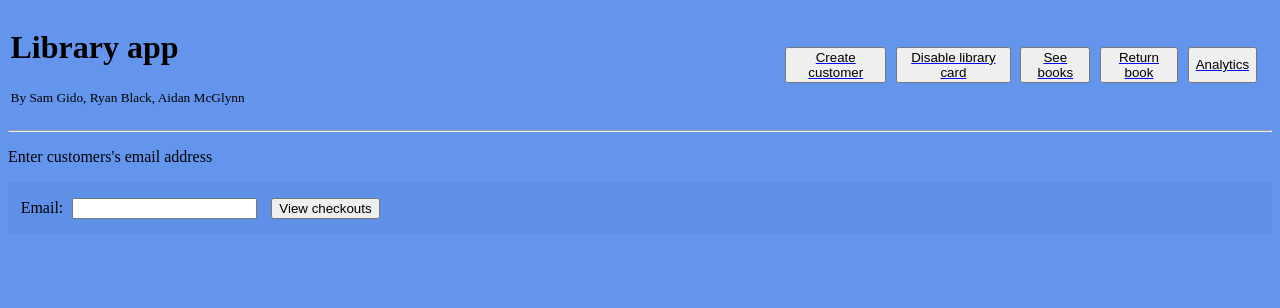
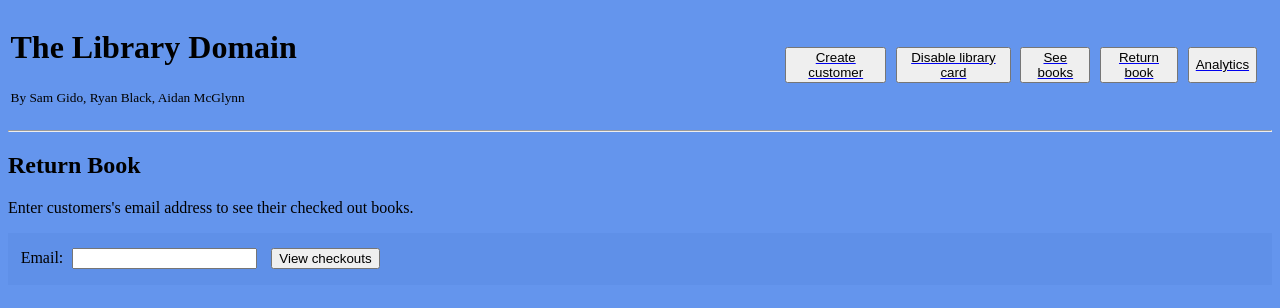
Before and after one commit to samgido/ksu-cis560-project-app, a Flask app: page /return_book in a window 1280 px wide. Shown: the top 308 px of the page. Run offline with Flask 3, Linux system fonts and the light colour scheme; parts of the project's set-up code (start-up, migrations or seed data) failed here and were passed over.

Commit message:
add icon adn change names

```diff
--- a/templates/analytics/analytics_input.html
+++ b/templates/analytics/analytics_input.html
@@ -1,5 +1,7 @@
 {% extends 'base.html' %}
 {% block content %}
+
+<p>Pick an analytic and a time-frame.</p>
 
 <form id="form" name="form" method="POST" class="form">
 	<div>
--- a/templates/base.html
+++ b/templates/base.html
@@ -2,14 +2,15 @@
 <html>
 <head>
 	<meta charset="utf-8">
-	<title>{% block title %}KSU CIS560 Project{% endblock %}</title>
+	<title>{% block title %}The Library Domain{% endblock %}</title>
 	<link rel="stylesheet" type="text/css" href="{{ url_for('static', filename='style.css') }}">
+	<link rel="icon" href="{{ url_for('static', filename='favicon.ico') }}">
 </head>
 <body>
 	<header>
 		<div class="header_div">
 			<div>
-				<h1>Library app </h1>
+				<h1>The Library Domain</h1>
 				<p><small>By Sam Gido, Ryan Black, Aidan McGlynn</small></p>
 			</div>
 
--- a/templates/create_customer.html
+++ b/templates/create_customer.html
@@ -1,6 +1,7 @@
 {% extends 'base.html' %}
 {% block content %}
-<p>Enter customer details</p>
+<h2>Create Customer</h2>
+<p>Enter customer details to create a customer. If the customer exists with an inactive card, it will be activated.</p>
 <form method="POST" class="form">
 	<div>
 	<label for="email">Email:</label><br>
--- a/templates/disable_library_card.html
+++ b/templates/disable_library_card.html
@@ -1,7 +1,7 @@
 {% extends 'base.html' %}
 {% block content %}
 <h2>Disable Library Card</h2>
-<p>Enter customer's email address</p>
+<p>Enter customer's email address to disable their library card.</p>
 <form method="POST" class="form">
 	<div>
 	<label for="email">Email:</label><br>
--- a/templates/get_user.html
+++ b/templates/get_user.html
@@ -1,7 +1,11 @@
 {% extends 'base.html' %}
 {% block content %}
 
-<p>Enter customers's email address</p>
+{% if page_title %}
+<h2>{{ page_title }}</h2>
+{% endif %}
+
+<p>Enter customers's email address {% if instruction %} {{ instruction }} {% endif %}</p>
 
 <form method="GET">
 	<label>Email:</label>
--- a/view.py
+++ b/view.py
@@ -154,7 +154,7 @@ class View:
             return render_template("book_loaners.html", book=book, users=users)
 
         if email is None and book_id is None:
-            return render_template("get_user.html")
+            return render_template("get_user.html", page_title="Return Book", instruction="to see their checked out books.")
 
         return utils.render_success_failure("Book returned successfully")
 
```
Also changed, not shown: README.md, static/favicon.ico (added).
